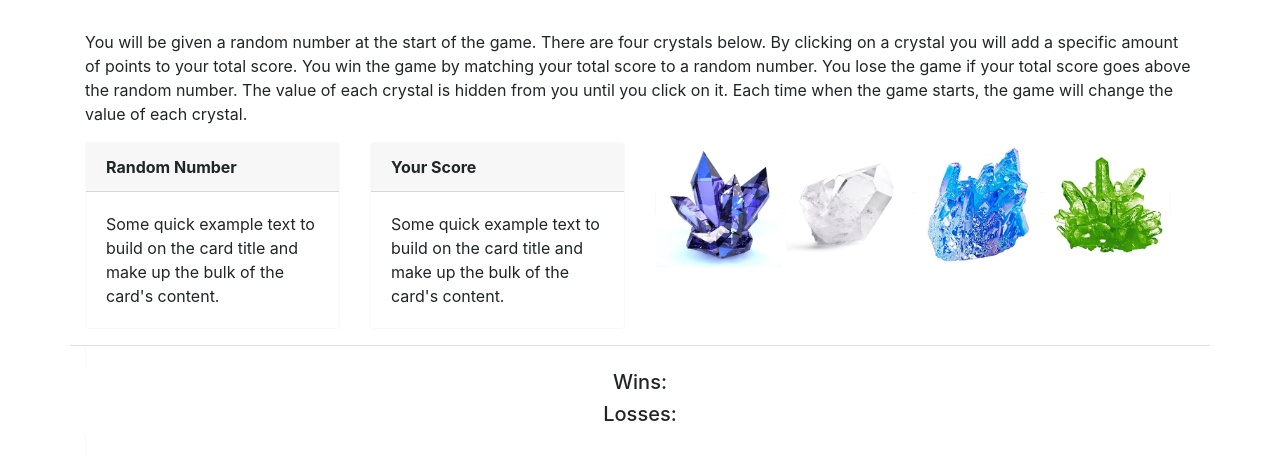
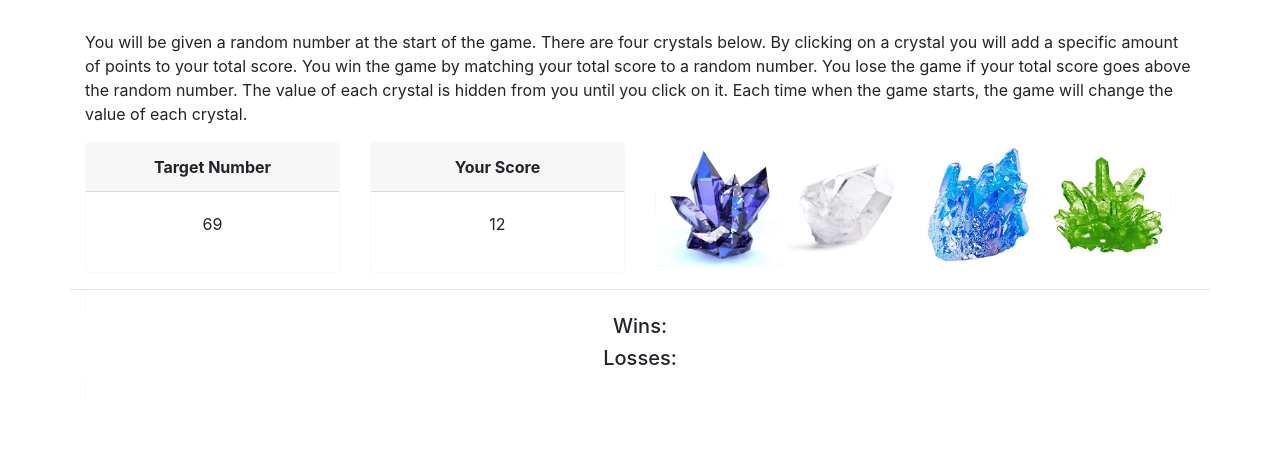
Before and after one commit to stellie82/unit-4-game, a plain HTML site: page index.html in a window 1280 px wide. Both pictures are taken after a click on the picture 718 px from the left and 390 px from the top of the page. Shown: the part 186-646 px from the top of the page. Drawn offline with nearby package versions, Linux system fonts and the light colour scheme.

Commit message:
add logic for onclick functions

```diff
--- a/assets/css/style.css
+++ b/assets/css/style.css
@@ -1,4 +1,4 @@
-#crystal1, #crystal2, #crystal3, #crystal4 {
+.crystal-image {
     width:125px;
     height: 125px;
 }
--- a/assets/javascript/game.js
+++ b/assets/javascript/game.js
@@ -1,8 +1,35 @@
-$("document").ready(function() {
+$("document").ready(function () {
     console.log("ready!");
 
-    $("#crystal1").on("click", function() {
-        alert("hello");
-    })
+    // Create a random number generator to pick between a value between 19 and 120.
+    var targetNumber = Math.floor((Math.random() * 120) + 19);
+    var counter = 0;
+    $("#score-number").text(counter);
 
+    $("#target-number").text(targetNumber);
+    console.log(targetNumber);
+
+    var crystalValue;
+    var crystalStore = [];
+    var numberCrystals = $(".crystal-image").length;
+    console.log(numberCrystals);
+
+    function startGame() {
+        for (i = 0; i < numberCrystals; i++) {
+            crystalValue = Math.floor((Math.random() * 12) + 1);
+            crystalStore.push(crystalValue);
+            $(".crystal-image").attr("dataValue", crystalStore[i]);
+            console.log(crystalStore);
+        }
+    }
+
+    $(".crystal-image").on("click", function () {
+        crystalValue = ($(this).attr("dataValue"));
+        crystalValue = parseInt(crystalValue);
+        counter += crystalValue;
+        console.log(counter);
+        $("#score-number").text(counter);
+    });
+
+startGame();
 });
--- a/index.html
+++ b/index.html
@@ -34,30 +34,28 @@
         <div class="row border-bottom">
             <div class="col-3">
                 <div class="card border-light mb-3">
-                    <div class="card-header"><b>Random Number</b></div>
+                    <div class="card-header text-center"><b>Target Number</b></div>
                     <div class="card-body">
                         <!-- <h5 class="card-title">Random Number</h5> -->
-                        <p class="card-text">Some quick example text to build on the card title and make up the bulk of
-                            the card's content.</p>
+                        <p class="text-center"><span id="target-number"></span></p>
                     </div>
                 </div>
             </div>
             <div class="col-3">
                 <div class="card border-light mb-3">
-                    <div class="card-header"><b>Your Score</b></div>
+                    <div class="card-header text-center"><b>Your Score</b></div>
                     <div class="card-body">
                         <!-- <h5 class="card-title">Light card title</h5> -->
-                        <p class="card-text">Some quick example text to build on the card title and make up the bulk of
-                            the card's content.</p>
+                        <p class="text-center"><span id="score-number"></span></p>
                     </div>
                 </div>
             </div>
             <div class="crystals col-6">
                 <span class="border border-light">
-                    <img id="crystal1" src="assets/images/crystal1.jpg" alt="crystal1">
-                    <img id="crystal2" src="assets/images/crystal2.jpg" alt="crystal2">
-                    <img id="crystal3" src="assets/images/crystal3.jpg" alt="crystal3">
-                    <img id="crystal4" src="assets/images/crystal4.jpg" alt="crystal4">
+                    <img class="crystal-image" src="assets/images/crystal1.jpg" alt="crystal1">
+                    <img class="crystal-image" src="assets/images/crystal2.jpg" alt="crystal2">
+                    <img class="crystal-image" src="assets/images/crystal3.jpg" alt="crystal3">
+                    <img class="crystal-image" src="assets/images/crystal4.jpg" alt="crystal4">
                 </span>
             </div>
         </div>
```
